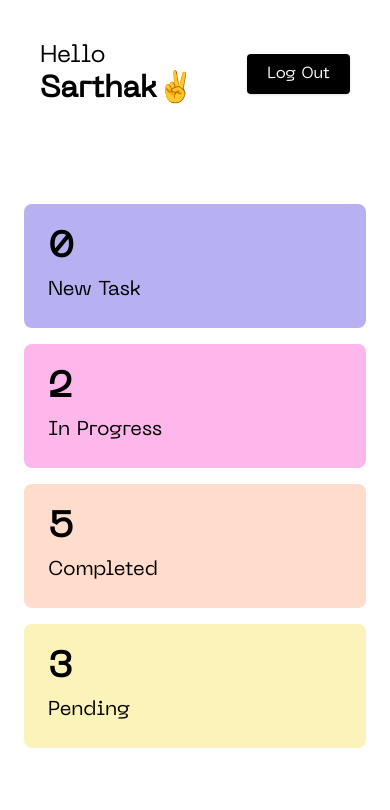
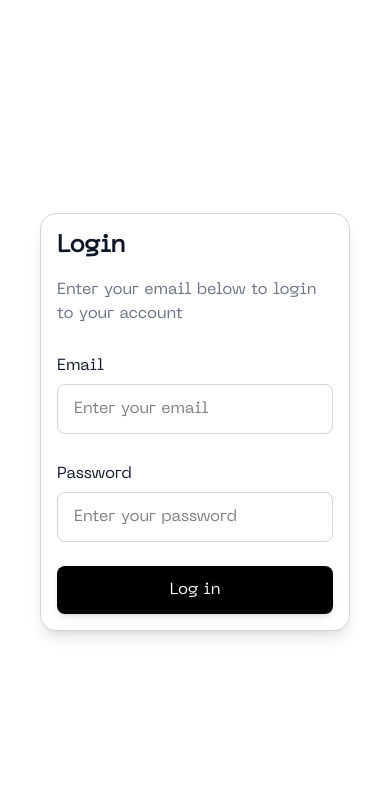
Before and after one commit to dheeraj-Joshi0208/Employee-Management-System, a React (Vite) app: page / in a window 390 px wide. Shown: the top 810 px of the page. Built offline with nearby package versions, Linux system fonts and the light colour scheme.

Commit message:
Wrote responsive code in form.

```diff
--- a/src/App.jsx
+++ b/src/App.jsx
@@ -1,7 +1,7 @@
 import "./css/App.css";
 import "./css/Font.css";
-// import Login from "./components/Auth/Login";
-import EmployeeDashboard from "./components/Dashboard/EmployeeDashboard";
+import Login from "./components/Auth/Login";
+// import EmployeeDashboard from "./components/Dashboard/EmployeeDashboard";
 import { useEffect } from "react";
 import { getLocalStorage } from "./utils/localStorage";
 
@@ -13,8 +13,8 @@ function App() {
   return (
     <>
       <div className="container m-auto flex min-h-screen w-full items-center justify-center p-6">
-        {/* <Login /> */}
-        <EmployeeDashboard />
+        <Login />
+        {/* <EmployeeDashboard /> */}
       </div>
     </>
   );
--- a/src/components/Auth/Login.jsx
+++ b/src/components/Auth/Login.jsx
@@ -13,39 +13,41 @@ const Login = () => {
   };
 
   return (
-    <div className="flex items-center justify-center p-6 rounded-2xl">
-      <div className="rounded-2xl border border-gray-300 bg-[#FFFFFF] p-8 shadow-lg">
+    <div className="flex items-center justify-center rounded-2xl p-4 md:p-6">
+      <div className="w-full max-w-lg rounded-2xl border border-gray-300 bg-white p-4 shadow-lg md:p-8">
         <form
           onSubmit={submitHandler}
-          className="flex w-[420px] flex-col gap-4 border-gray-800"
+          className="flex flex-col gap-4 border-gray-800"
         >
-          <h1 className="text-3xl font-bold text-[#09090B]">Login</h1>
-          <p className="text-[#71717A]">
+          <h1 className="text-2xl font-bold text-gray-900 md:text-4xl">
+            Login
+          </h1>
+          <p className="text-gray-500 md:text-xl">
             Enter your email below to login to your account
           </p>
           <div className="grid gap-1.5 pt-3">
-            <label className="text-[#09090B]">Email</label>
+            <label className="text-gray-900 md:text-xl">Email</label>
             <input
               onChange={(event) => setEmail(event.target.value)}
               required
               value={email}
               type="email"
               placeholder="Enter your email"
-              className="w-full rounded-[10px] border border-gray-300 px-4 py-3 text-black outline-none"
+              className="w-full rounded-lg border border-gray-300 px-4 py-3 text-black outline-none"
             />
           </div>
-          <div className="grid gap-1.5 pt-3">
-            <label className="text-[#09090B]">Password</label>
+          <div className="grid gap-1.5 pt-3 md:text-xl">
+            <label className="text-gray-900">Password</label>
             <input
               onChange={(event) => setPassword(event.target.value)}
               required
               value={password}
               type="password"
               placeholder="Enter your password"
-              className="w-full rounded-[10px] border border-gray-300 px-4 py-3 text-black outline-none"
+              className="w-full rounded-lg border border-gray-300 px-4 py-3 text-black outline-none"
             />
           </div>
-          <button className="cursor-pointer rounded-[10px] bg-black px-4 py-3 text-white shadow-md hover:bg-gray-800">
+          <button className="mt-2 cursor-pointer rounded-lg bg-black px-4 py-3 text-white shadow-md hover:bg-gray-800 md:text-xl">
             Log in
           </button>
         </form>
--- a/src/components/TaskList/TaskList.jsx
+++ b/src/components/TaskList/TaskList.jsx
@@ -4,7 +4,7 @@ const TaskList = () => {
   const tasks = [
     {
       id: 1,
-      role: "Content Creator",
+      role: "Creator",
       date: "2024-03-10",
       heading: "Make a YouTube video.",
       paragraph:
```
